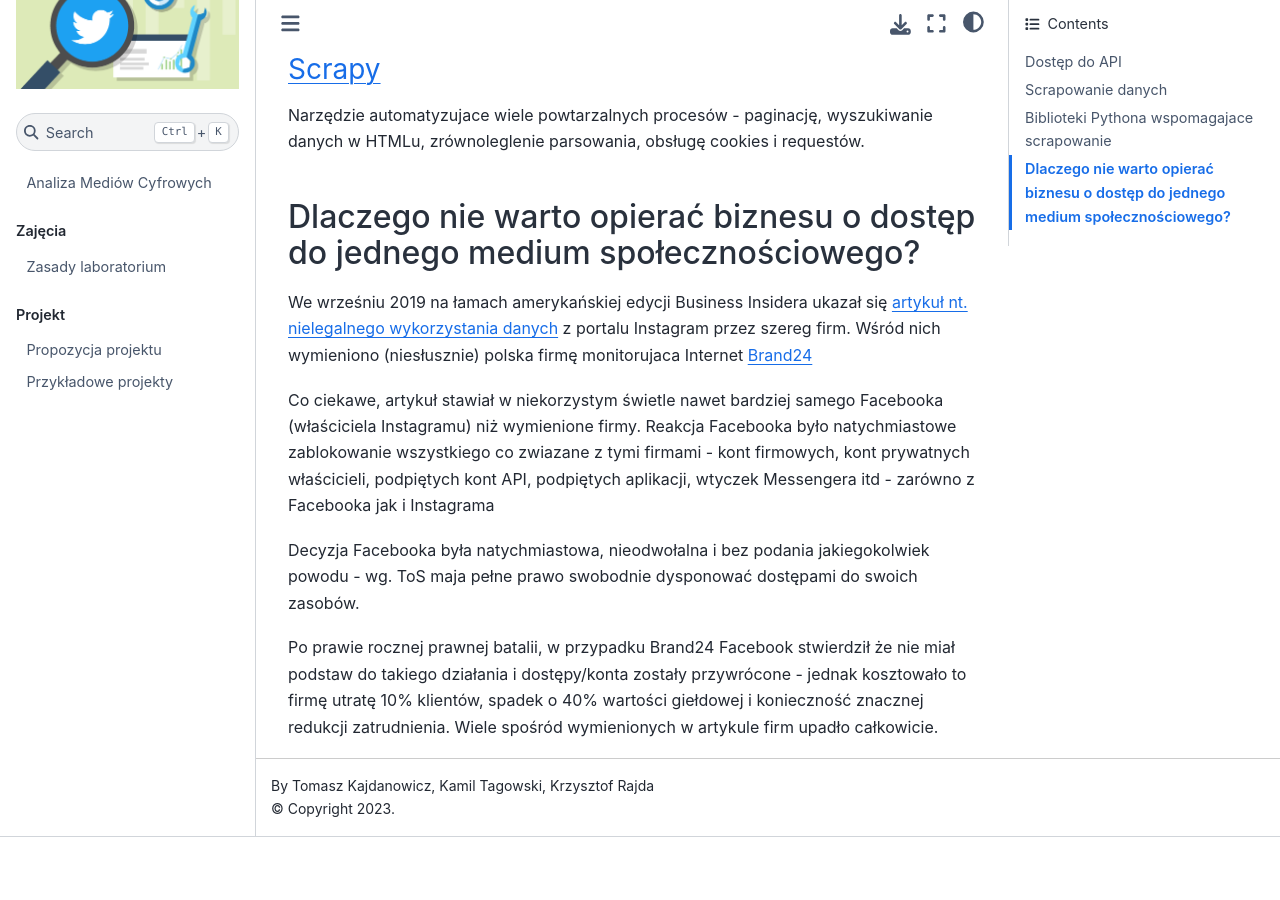
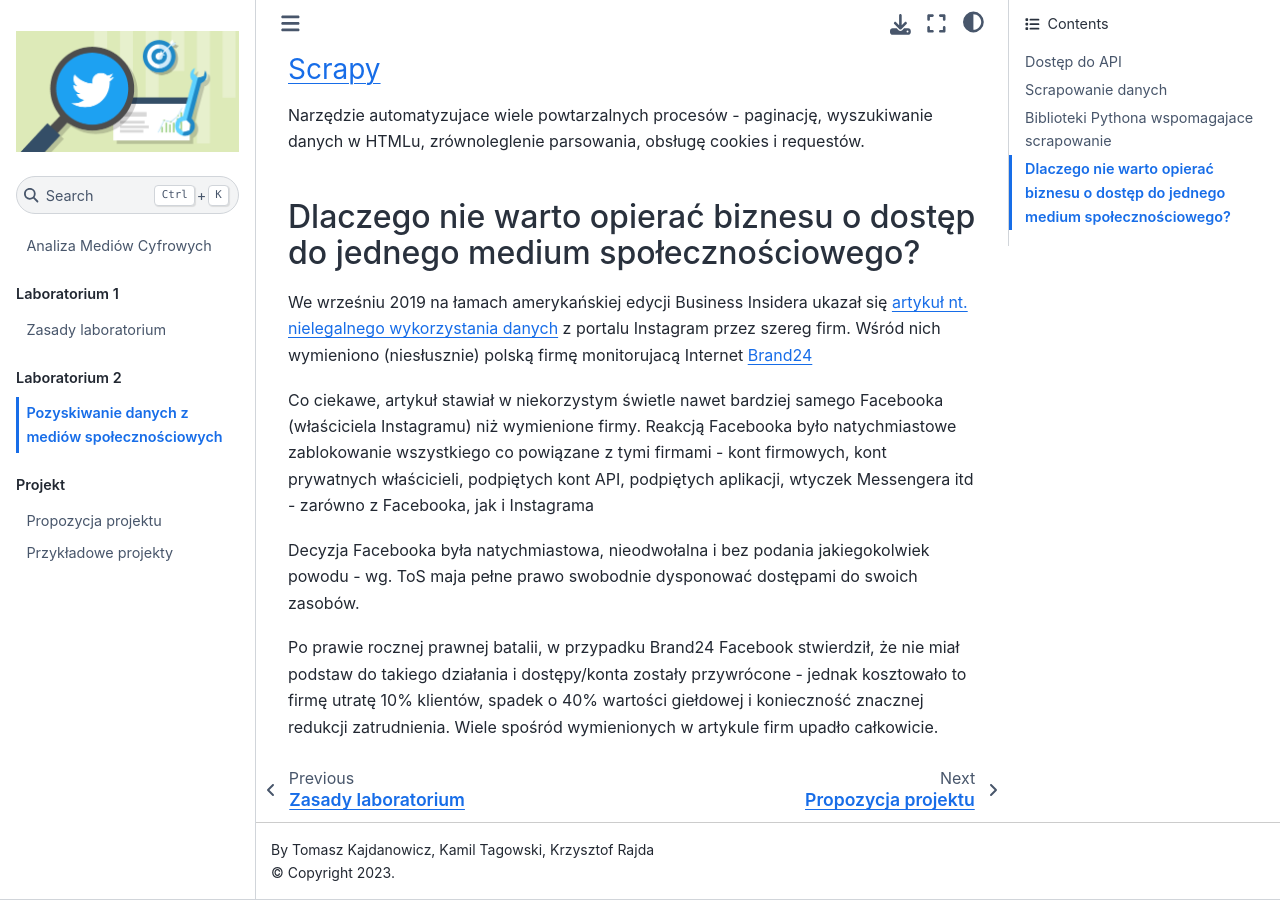
Before and after one commit to pwr-ai/analiza-mediow-cyfrowych, a Jupyter Book: the page built from book/labs/lab2-pobieranie-danych.ipynb, in a window 1280 px wide and 900 px high, scrolled down 3146 px. Built offline with Jupyter Book 1.0.4 settings and Sphinx 7.4.7 and the Sphinx Book theme 1.1.4, drawn with Linux system fonts in a browser that asks for light colours; before the commit the page ends 3983 px from its top, so only the background shows below that; some of the changed text lies outside the part shown.

Commit message:
lab2 fixes

```diff
--- a/book/_toc.yml
+++ b/book/_toc.yml
@@ -1,9 +1,12 @@
 format: jb-book
 root: intro
 parts:
-  - caption: Zajęcia
+  - caption: Laboratorium 1
     chapters:
     - file: labs/zasady
+  - caption: Laboratorium 2
+    chapters:
+    - file: labs/lab2-pobieranie-danych
   - caption: Projekt
     chapters:
     - file: labs/propozycja_projektu
```
Also changed, not shown: book/labs/lab2-pobieranie-danych.ipynb, 1 other file.
